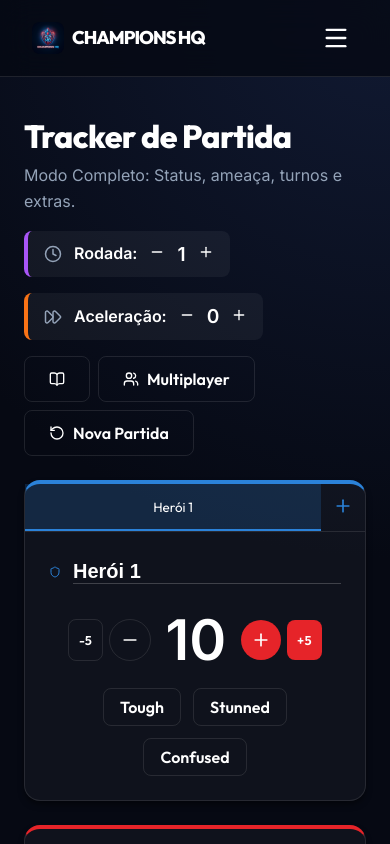
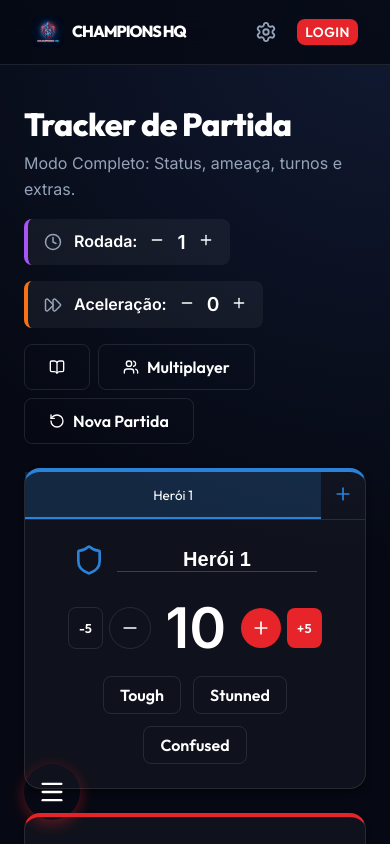
Before and after one commit to maikonfcosta/champions-hq, a React (Vite) app: page /tracker in a window 390 px wide. Shown: the top 844 px of the page. Built offline with nearby package versions, Linux system fonts and the light colour scheme; no server answers.

Commit message:
feat(ui): refine mobile tracker and footer menu layout, bump v1.1.1

```diff
--- a/package.json
+++ b/package.json
@@ -1,7 +1,7 @@
 {
   "name": "marvel-champions-helper",
   "private": true,
-  "version": "1.1.0",
+  "version": "1.1.1",
   "type": "module",
   "scripts": {
     "dev": "vite",
--- a/src/App.jsx
+++ b/src/App.jsx
@@ -263,53 +263,27 @@ function App() {
               </div>
 
               <button
-                className="desktop-only"
                 onClick={() => setShowSettings(true)}
-                style={{ background: 'transparent', color: 'var(--text-secondary)', padding: '8px', cursor: 'pointer' }}
+                style={{ background: 'transparent', color: 'var(--text-secondary)', padding: '4px', cursor: 'pointer', display: 'flex', alignItems: 'center', justifyContent: 'center' }}
                 title="Configurações (Temas e SFX)"
               >
                 <Settings size={22} />
               </button>
 
               {user ? (
-                <div className="desktop-only" style={{ display: 'flex', alignItems: 'center', gap: '8px' }}>
-                  <span style={{ fontSize: '0.8rem', color: '#86efac' }}>{syncStatus === 'syncing' ? 'Salvando...' : 'Nuvem OK'}</span>
+                <div style={{ display: 'flex', alignItems: 'center', gap: '8px' }}>
+                  <span className="desktop-only" style={{ fontSize: '0.8rem', color: '#86efac' }}>{syncStatus === 'syncing' ? 'Salvando...' : 'Nuvem OK'}</span>
                   <img src={user.photoURL} alt="User" style={{ width: 28, height: 28, borderRadius: '50%' }} title={user.displayName} />
                   <button onClick={logout} className="btn-secondary" style={{ padding: '4px 8px', fontSize: '0.75rem' }}>Sair</button>
                 </div>
               ) : (
-                <button onClick={loginWithGoogle} className="btn-primary desktop-only" style={{ padding: '6px 12px' }}>
+                <button onClick={loginWithGoogle} className="btn-primary" style={{ padding: '4px 8px', fontSize: '0.85rem' }}>
                   Login
                 </button>
               )}
-
-              <button
-                className="mobile-menu-btn"
-                onClick={() => setIsMobileMenuOpen(!isMobileMenuOpen)}
-              >
-                {isMobileMenuOpen ? <X size={28} /> : <Menu size={28} />}
-              </button>
             </div>
 
           </div>
-
-          {isMobileMenuOpen && (
-            <div className="mobile-menu animate-fade-in">
-              <Link to="/" onClick={() => setIsMobileMenuOpen(false)} className="mobile-link"><HomeIcon size={20} /> {t('nav.home', 'Início')}</Link>
-              <Link to="/tracker" onClick={() => setIsMobileMenuOpen(false)} className="mobile-link"><Activity size={20} /> {t('nav.tracker')}</Link>
-              <Link to="/builder" onClick={() => setIsMobileMenuOpen(false)} className="mobile-link"><Wrench size={20} /> Builder</Link>
-              <Link to="/campaign" onClick={() => setIsMobileMenuOpen(false)} className="mobile-link"><Map size={20} /> {t('nav.campaign')}</Link>
-              <Link to="/randomizer" onClick={() => setIsMobileMenuOpen(false)} className="mobile-link"><Shuffle size={20} /> {t('nav.randomizer')}</Link>
-              <Link to="/history" onClick={() => setIsMobileMenuOpen(false)} className="mobile-link"><Archive size={20} /> {t('nav.history')}</Link>
-              <Link to="/dashboard" onClick={() => setIsMobileMenuOpen(false)} className="mobile-link"><BarChart2 size={20} /> {t('nav.dashboard')}</Link>
-              <Link to="/decks" onClick={() => setIsMobileMenuOpen(false)} className="mobile-link"><Zap size={20} /> {t('nav.decks')}</Link>
-              <Link to="/collection" onClick={() => setIsMobileMenuOpen(false)} className="mobile-link"><Layers size={20} /> {t('nav.collection')}</Link>
-              <Link to="/rules" onClick={() => setIsMobileMenuOpen(false)} className="mobile-link"><BookOpen size={20} /> Regras</Link>
-              <button onClick={() => { setIsMobileMenuOpen(false); setShowSettings(true); }} className="mobile-link" style={{ background: 'transparent', border: 'none', textAlign: 'left', width: '100%', cursor: 'pointer' }}>
-                <Settings size={20} /> Temas e Configurações
-              </button>
-            </div>
-          )}
         </nav>
 
         <main className="main-content container">
@@ -329,6 +303,27 @@ function App() {
         </main>
 
         <footer className="app-footer">
+          <button
+            className="mobile-menu-btn"
+            onClick={() => setIsMobileMenuOpen(!isMobileMenuOpen)}
+          >
+            {isMobileMenuOpen ? <X size={28} /> : <Menu size={28} />}
+          </button>
+
+          {isMobileMenuOpen && (
+            <div className="mobile-menu">
+              <Link to="/" onClick={() => setIsMobileMenuOpen(false)} className="mobile-link"><HomeIcon size={20} /> {t('nav.home', 'Início')}</Link>
+              <Link to="/tracker" onClick={() => setIsMobileMenuOpen(false)} className="mobile-link"><Activity size={20} /> {t('nav.tracker')}</Link>
+              <Link to="/builder" onClick={() => setIsMobileMenuOpen(false)} className="mobile-link"><Wrench size={20} /> Builder</Link>
+              <Link to="/campaign" onClick={() => setIsMobileMenuOpen(false)} className="mobile-link"><Map size={20} /> {t('nav.campaign')}</Link>
+              <Link to="/randomizer" onClick={() => setIsMobileMenuOpen(false)} className="mobile-link"><Shuffle size={20} /> {t('nav.randomizer')}</Link>
+              <Link to="/history" onClick={() => setIsMobileMenuOpen(false)} className="mobile-link"><Archive size={20} /> {t('nav.history')}</Link>
+              <Link to="/dashboard" onClick={() => setIsMobileMenuOpen(false)} className="mobile-link"><BarChart2 size={20} /> {t('nav.dashboard')}</Link>
+              <Link to="/decks" onClick={() => setIsMobileMenuOpen(false)} className="mobile-link"><Zap size={20} /> {t('nav.decks')}</Link>
+              <Link to="/collection" onClick={() => setIsMobileMenuOpen(false)} className="mobile-link"><Layers size={20} /> {t('nav.collection')}</Link>
+              <Link to="/rules" onClick={() => setIsMobileMenuOpen(false)} className="mobile-link"><BookOpen size={20} /> Regras</Link>
+            </div>
+          )}
           <div className="container" style={{ textAlign: 'center', color: 'var(--text-muted)', fontSize: '0.85rem', padding: '32px 0', borderTop: '1px solid var(--surface-border)', marginTop: 'auto' }}>
             <p>
               <strong>Champions HQ</strong> &copy; {new Date().getFullYear()}. Desenvolvido por Fãs, para Fãs.
--- a/src/index.css
+++ b/src/index.css
@@ -531,32 +531,44 @@ button {
   .nav-content {
     flex-direction: row;
     justify-content: space-between;
-    padding-top: 12px;
-    padding-bottom: 12px;
+    padding: 12px 16px;
   }
   .desktop-only {
     display: none !important;
   }
   .mobile-menu-btn {
     display: flex !important;
+    position: fixed;
+    bottom: 24px;
+    left: 24px;
+    background: var(--primary-color);
+    color: white;
+    width: 56px;
+    height: 56px;
+    border-radius: 50%;
+    align-items: center;
+    justify-content: center;
+    box-shadow: 0 4px 15px var(--primary-glow);
+    z-index: 99;
+    padding: 0;
   }
   .brand {
-    font-size: 1.15rem;
+    font-size: 1rem;
     white-space: nowrap;
     gap: 8px;
   }
   .home-title-hero {
-    font-size: 2.8rem !important;
+    font-size: 2rem !important;
     line-height: 1.2 !important;
   }
   .home-hero {
     padding: 40px 16px !important;
   }
   .home-desc {
-    font-size: 1.15rem !important;
+    font-size: 1rem !important;
     line-height: 1.6;
     margin-top: 32px !important;
-    padding: 0 8px;
+    padding: 0 16px;
   }
   .home-grid {
     gap: 24px !important;
@@ -589,20 +601,37 @@ button {
   padding: 8px;
 }
 .mobile-menu {
-  position: absolute;
-  top: 100%;
-  left: 0;
-  width: 100%;
+  position: fixed;
+  bottom: 90px;
+  left: 24px;
+  width: calc(100% - 48px);
+  max-width: 320px;
   background: rgba(6, 9, 19, 0.98);
   backdrop-filter: blur(20px);
   -webkit-backdrop-filter: blur(20px);
-  border-bottom: 1px solid var(--surface-border);
-  padding: 16px 24px 32px 24px;
+  border: 1px solid var(--surface-border);
+  border-radius: 16px;
+  padding: 16px 24px;
   box-shadow: 0 10px 30px rgba(0,0,0,0.8);
   display: flex;
   flex-direction: column;
-  gap: 16px;
-  z-index: 40;
+  gap: 12px;
+  z-index: 100;
+  max-height: calc(100vh - 120px);
+  overflow-y: auto;
+  transform-origin: bottom left;
+  animation: scaleUpMenu 0.3s cubic-bezier(0.175, 0.885, 0.32, 1.275) forwards;
+}
+
+@keyframes scaleUpMenu {
+  from {
+    opacity: 0;
+    transform: scale(0.5);
+  }
+  to {
+    opacity: 1;
+    transform: scale(1);
+  }
 }
 .mobile-link {
   font-size: 1.2rem;
--- a/src/pages/ReleaseNotes.jsx
+++ b/src/pages/ReleaseNotes.jsx
@@ -2,6 +2,25 @@ import React from 'react';
 import { Tag, CheckCircle2, Star, Sparkles, Rocket } from 'lucide-react';
 
 const releases = [
+  {
+    version: "1.1.1",
+    date: "10 de Julho de 2026",
+    title: "Melhorias de Usabilidade Mobile 📱",
+    description: "Foco no refinamento de UI e UX para telas menores, aprimorando a navegação e a exibição do Tracker.",
+    highlights: [
+      {
+        icon: <Sparkles size={18} className="text-primary" />,
+        text: "Menu Mobile Flutuante: O menu no celular agora funciona através de um belo botão flutuante no canto esquerdo da tela, economizando espaço no cabeçalho e facilitando o acesso com apenas uma mão."
+      },
+      {
+        icon: <CheckCircle2 size={18} className="text-protection" />,
+        text: "Tracker Adaptativo: Resolvido o problema de quebra de layout e invasão de blocos no card de Heróis do Tracker no celular. No desktop o input agora tem tamanho máximo para não ficar colado nas bordas."
+      }
+    ],
+    features: [
+      "Ajuste pixel-perfect (alinhamento Flexbox) no botão de configurações do cabeçalho."
+    ]
+  },
   {
     version: "1.1.0",
     date: "08 de Julho de 2026",
--- a/src/pages/Tracker.jsx
+++ b/src/pages/Tracker.jsx
@@ -317,16 +317,28 @@ export default function Tracker() {
           </div>
 
           <div style={{ padding: '24px', display: 'flex', flexDirection: 'column', alignItems: 'center' }}>
-            <div style={{ display: 'flex', alignItems: 'center', gap: '12px', width: '100%', marginBottom: '24px' }}>
-              <Shield size={32} color="#2b82d9" />
+            <div style={{ display: 'flex', alignItems: 'center', justifyContent: 'center', gap: '12px', width: '100%', marginBottom: '24px' }}>
+              <Shield size={32} color="#2b82d9" style={{ flexShrink: 0 }} />
               <input
                 type="text"
                 value={activeHero.name}
                 onChange={e => renameHero(e.target.value)}
-                style={{ flex: 1, background: 'transparent', border: 'none', borderBottom: '1px solid rgba(255,255,255,0.2)', color: 'white', fontSize: '1.25rem', fontWeight: 'bold', outline: 'none' }}
+                style={{
+                  flex: 1,
+                  maxWidth: '200px',
+                  minWidth: 0,
+                  background: 'transparent',
+                  border: 'none',
+                  borderBottom: '1px solid rgba(255,255,255,0.2)',
+                  color: 'white',
+                  fontSize: '1.25rem',
+                  fontWeight: 'bold',
+                  outline: 'none',
+                  textAlign: 'center'
+                }}
               />
               {gameState.heroes.length > 1 && (
-                <button onClick={() => removeHero(activeHeroIdx)} style={{ background: 'none', border: 'none', color: '#ef4444', cursor: 'pointer' }}><Trash2 size={20}/></button>
+                <button onClick={() => removeHero(activeHeroIdx)} style={{ background: 'none', border: 'none', color: '#ef4444', cursor: 'pointer', flexShrink: 0 }}><Trash2 size={20}/></button>
               )}
             </div>
 
```
